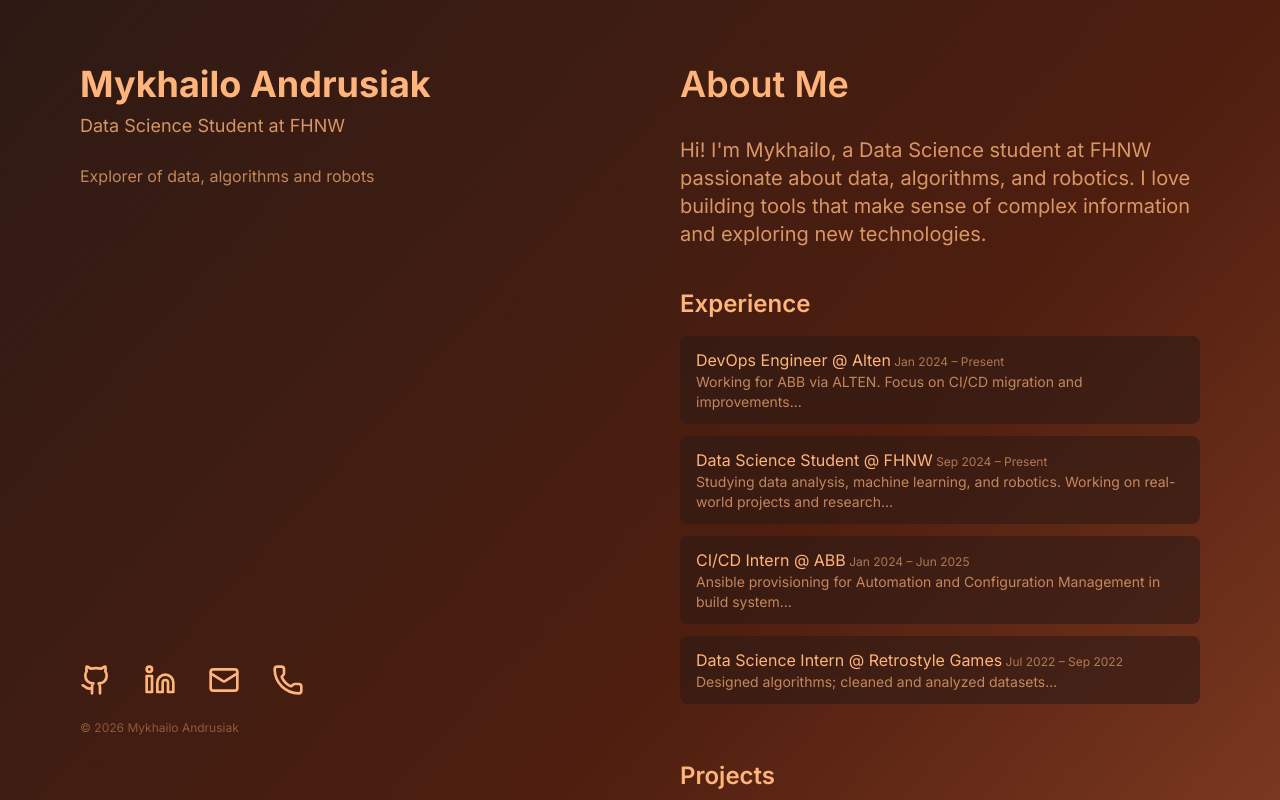
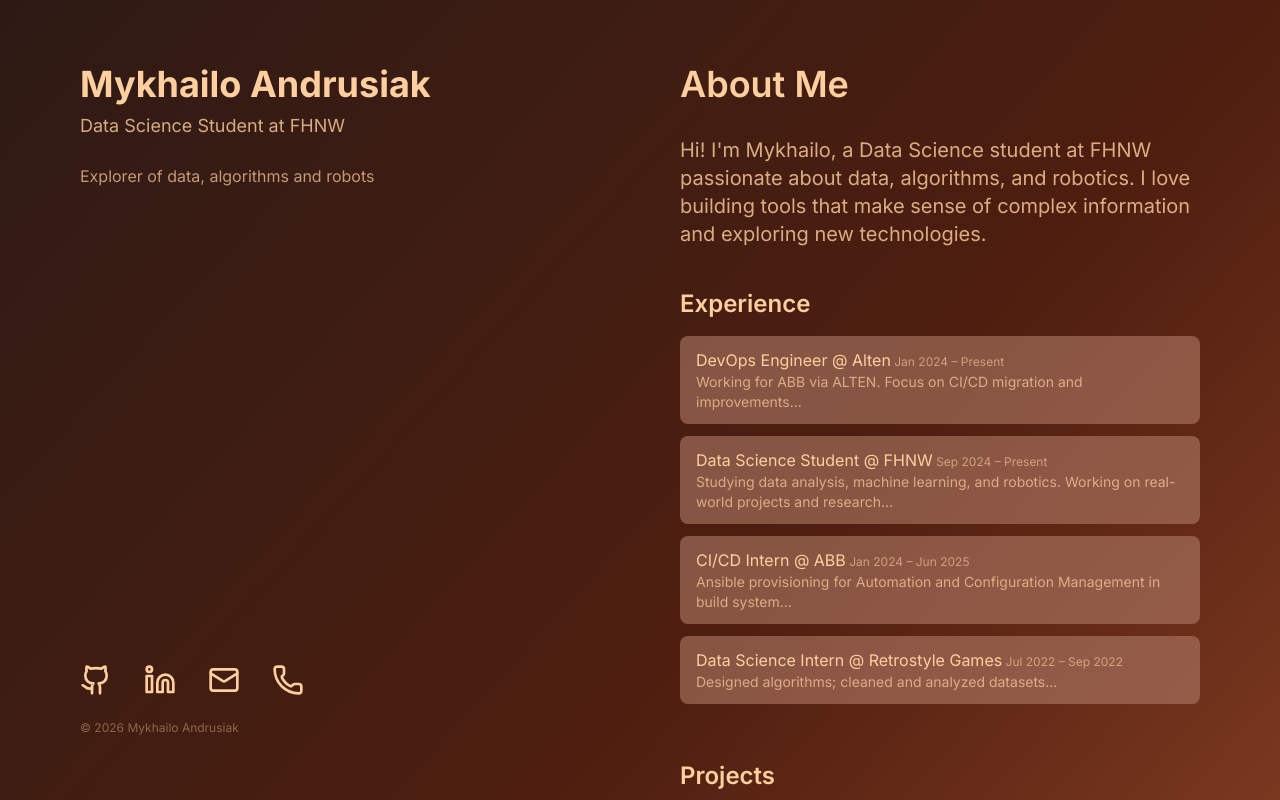
Before and after one commit to mikeandrusyak/Portfolio, a Next.js app: page / in a window 1280 px wide. Shown: the top 800 px of the page. Built offline with nearby package versions, Linux system fonts and the light colour scheme; a web font is replaced by a local one.

Commit message:
Improve color contrast

```diff
--- a/styles/globals.css
+++ b/styles/globals.css
@@ -3,14 +3,20 @@
 @config "../tailwind.config.js";
 
 :root {
-  --sunset-brown: #2d1a14;
+  --sunset-brown: #b07a66;
   --sunset-orange: #ff7e5f;
-  --sunset-peach: #feb47b;
+  --sunset-peach: #ffcf9f;
+  --text-dark: #2d1a14;
 }
 
 body {
-  background: linear-gradient(180deg, var(--sunset-brown) 0%, var(--sunset-orange) 60%, var(--sunset-peach) 100%);
-  color: var(--sunset-peach);
+  background: linear-gradient(
+    180deg,
+    var(--sunset-brown) 0%,
+    var(--sunset-orange) 60%,
+    var(--sunset-peach) 100%
+  );
+  color: var(--text-dark);
   font-family: 'Inter', 'SF Pro Display', 'Segoe UI', Arial, sans-serif;
   min-height: 100vh;
 }
```
